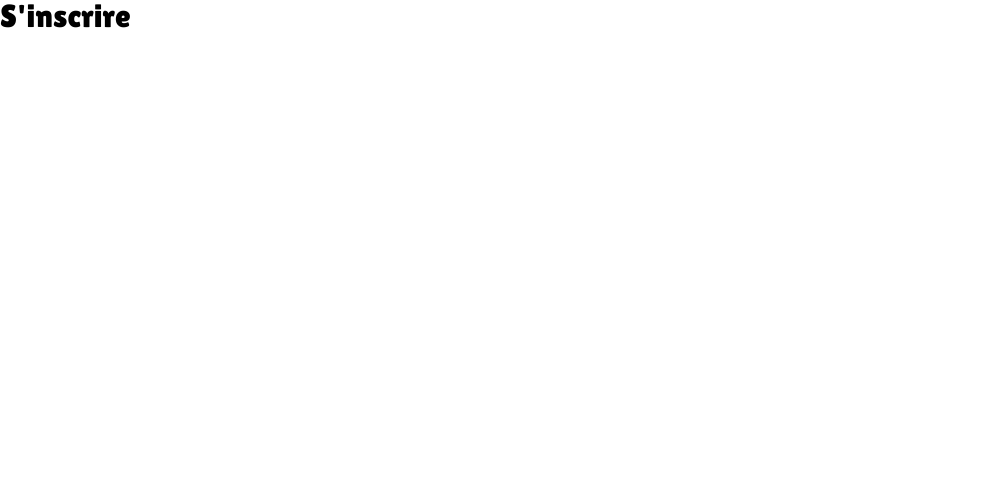
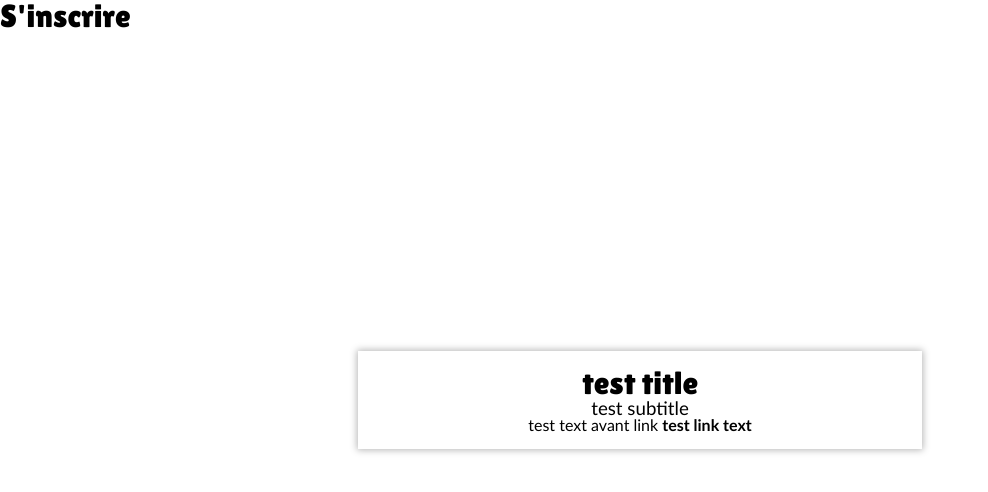
Before and after one commit to mhubert-pmn/Front-Url-Shortener, a React (Create React App) app in the folder front-url-shortener/: page /inscription in a window 1280 px wide. Shown: the top 492 px of the page, without its empty margins (0-988 px from the left). Built offline with nearby package versions, Linux system fonts and the light colour scheme.

Commit message:
Added form, formHeader, formLayout components

```diff
--- a/front-url-shortener/src/components/SignUp/SignUp.js
+++ b/front-url-shortener/src/components/SignUp/SignUp.js
@@ -1,9 +1,18 @@
 import React from 'react';
+import Form from '../layout/form/Form';
+import FormHeader from '../layout/formHeader/FormHeader';
+import FormLayout from '../layout/formLayout/FormLayout';
 
 const SignUp = () => {
   return(
     <div>
       <h1>S'inscrire</h1>
+      <FormLayout>
+        <Form text="test text avant link" link_text="test link text" link="#">
+          <FormHeader title="test title" subtitle="test subtitle"></FormHeader>
+          {/*button*/}
+        </Form>
+      </FormLayout>
     </div>
   )
 }
--- /dev/null
+++ b/front-url-shortener/src/components/layout/form/Form.js
@@ -0,0 +1,13 @@
+import React from "react";
+import './form.scss';
+
+const Form = (props) => {
+  return(
+    <div className="form">
+      {props.children}
+      <p>{props.text} <a href={props.link}>{props.link_text}</a></p>
+    </div>
+  )
+}
+
+export default Form;
--- /dev/null
+++ b/front-url-shortener/src/components/layout/form/form.scss
@@ -0,0 +1,13 @@
+.form {
+	text-align: center;
+	a {
+		font-weight: bold;
+		&:link {
+			color: black;
+			text-decoration: none;
+		}
+		&:hover {
+			color: rgb(77, 77, 29);
+		}
+	}
+}
--- /dev/null
+++ b/front-url-shortener/src/components/layout/formHeader/FormHeader.js
@@ -0,0 +1,13 @@
+import React from "react";
+import './formHeader.scss';
+
+const FormHeader = (props) => {
+  return(
+    <div className="formHeader">
+        <h1>{props.title}</h1>
+        <h3>{props.subtitle}</h3>
+    </div>
+  )
+}
+
+export default FormHeader;
--- /dev/null
+++ b/front-url-shortener/src/components/layout/formHeader/formHeader.scss
@@ -0,0 +1,9 @@
+.formHeader {
+	h1 {
+		text-align: center;
+	}
+	h3 {
+		font-weight: normal;
+		text-align: center;
+	}
+}
--- /dev/null
+++ b/front-url-shortener/src/components/layout/formLayout/FormLayout.js
@@ -0,0 +1,12 @@
+import React from "react";
+import './formLayout.scss';
+
+const FormLayout = (props) => {
+  return(
+    <div className="formLayout">
+      <div className="formLayout_content">{props.children}</div>
+    </div>
+  )
+}
+
+export default FormLayout;
--- /dev/null
+++ b/front-url-shortener/src/components/layout/formLayout/formLayout.scss
@@ -0,0 +1,20 @@
+.formLayout{
+    position: absolute;
+    top: 0;
+    right: 0;
+    bottom: 0;
+    left: 0;
+    display: flex;
+    align-items: center;
+    justify-content: center;
+    transition: all .4s;
+}
+.formLayout_content{
+    position: relative;
+    width: 500px;
+    max-width: 90%;
+    background-color: #ffffff;
+    padding: 1em 2em;
+    -webkit-box-shadow: 0px 0px 7px 1px #B5B5B5;
+    box-shadow: 0px 0px 7px 1px #B5B5B5;
+}
```
Also changed, not shown: front-url-shortener/src/components/layout/Header.js (added, +7 -0 lines).
